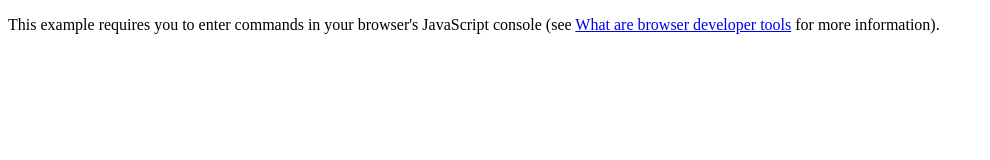
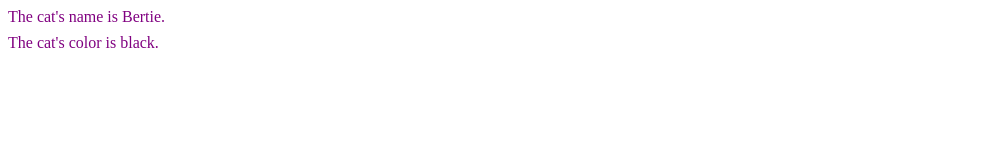
Before and after one commit to Grimshady1990/fullstack-exercisesJS, a plain HTML site: page Objects/Task4/index.html in a window 1280 px wide. Shown: the whole page, without its empty margins (0-990 px from the left). Drawn offline with Linux system fonts and the light colour scheme.

Commit message:
Finish Test your skills

```diff
--- a/Objects/Task4/index.html
+++ b/Objects/Task4/index.html
@@ -1,17 +1,86 @@
 <!DOCTYPE html>
 <html lang="en-US">
   <head>
-    <meta charset="utf-8">
-    <meta name="viewport" content="width=device-width">
-    <title>Object-oriented JavaScript example</title>
+    <meta charset="utf-8"/>
+    <title>Object basics: Task 1</title>
+    <style>
+      p {
+        color: purple;
+        margin: 0.5em 0;
+      }
+
+      * {
+        box-sizing: border-box;
+      }
+    </style>
+
   </head>
 
   <body>
-    <p>This example requires you to enter commands in your browser's JavaScript console (see <a href="https://developer.mozilla.org/en-US/docs/Learn/Common_questions/What_are_browser_developer_tools">What are browser developer tools</a> for more information).</p>
 
-    <script src="index.js">
+    <section class="preview">
 
-    </script>
+
+
+    </section>
+
   </body>
+  <script>
+    const cat = {
+      name : 'Bertie',
+      breed : 'Cymric',
+      color : 'white',
+      greeting: function() {
+        console.log(`Hello, said ${this.name} the ${this.breed}`);
+      }
+    }
+
+    const cat2 = {
+      name : 'Freya',
+      breed : 'Siamese',
+      color : 'black',
+      greeting: function() {
+        console.log(`Hello, said ${this.name} the ${this.breed}`);
+      }
+    }
+
+    // Add your code here
+    let catName = cat["name"];
+
+    cat.greeting();
+    cat2.greeting();
+
+    cat.color = "black";
+
+    function Cat(name, breed, color) {
+        this.name = name;
+        this.breed = breed;
+        this.color = color;
+        this.greeting = function () {
+            console.log(`Hello, said ${this.name} the ${this.breed}`);
+        };
+
+    };
+
+    const cat01 = new Cat("Bobby", "TopCat", "Ginger");
+    const cat02 = new Cat("Tobi", "TomCat", "black");
+
+    cat01.greeting();
+    console.log(cat02.name);
+    cat02.greeting();
+
+    // Don't edit the code below here!
+
+    const section = document.querySelector('section');
+
+    let para1 = document.createElement('p');
+    let para2 = document.createElement('p');
+
+    para1.textContent = `The cat's name is ${ catName }.`;
+    para2.textContent = `The cat's color is ${ cat.color }.`;
+
+    section.appendChild(para1);
+    section.appendChild(para2);
+  </script>
 
 </html>
--- a/Objects/Task4/index.js
+++ b/Objects/Task4/index.js
@@ -51,3 +51,5 @@
 
 // const frankie = new Person("Frankie");
 // frankie.introduceSelf();
+
+// *********TEST YOUR SKILLS********
```
Also changed, not shown: Objects/Task5/index.html (added, +72 -0 lines).
